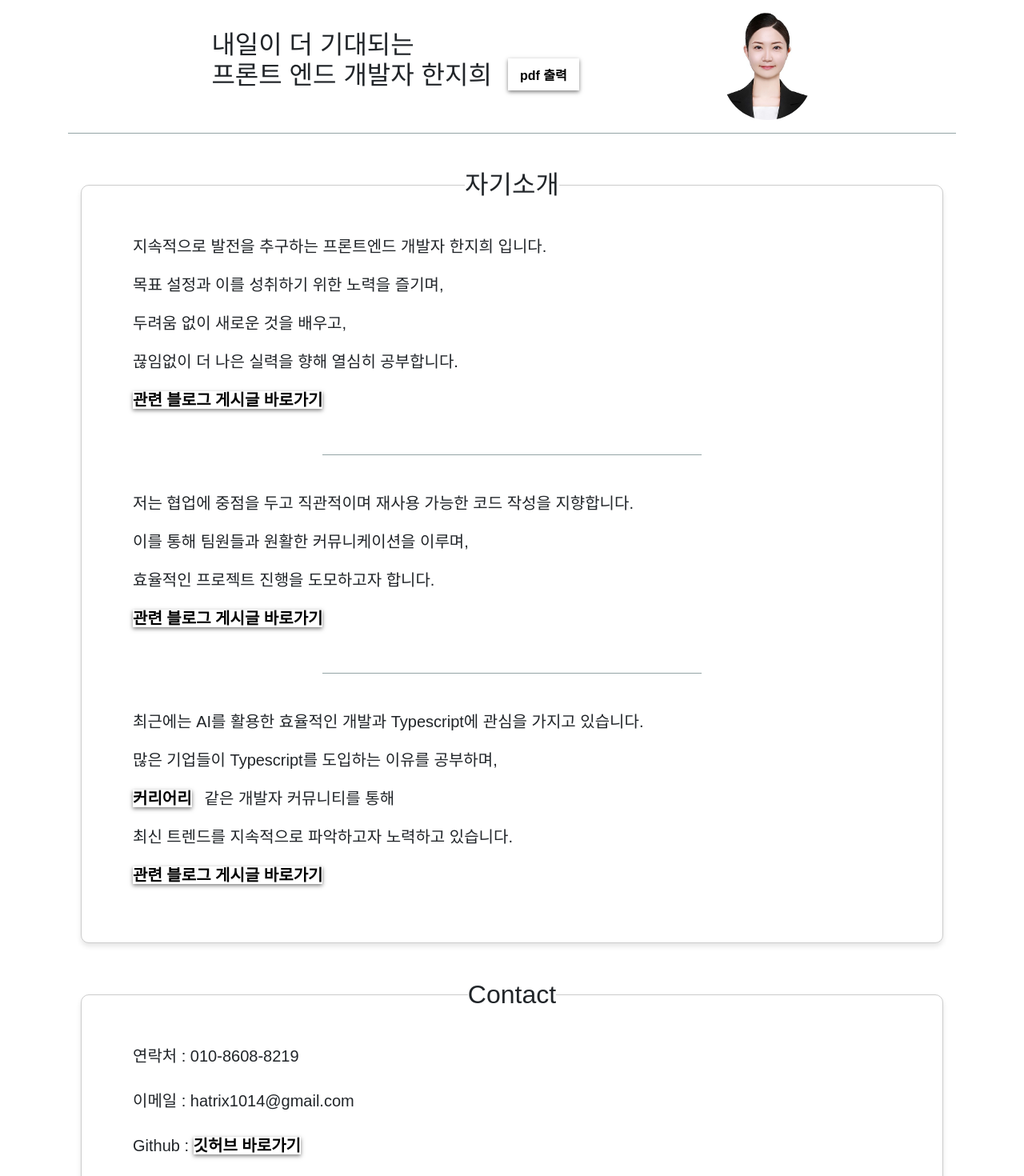
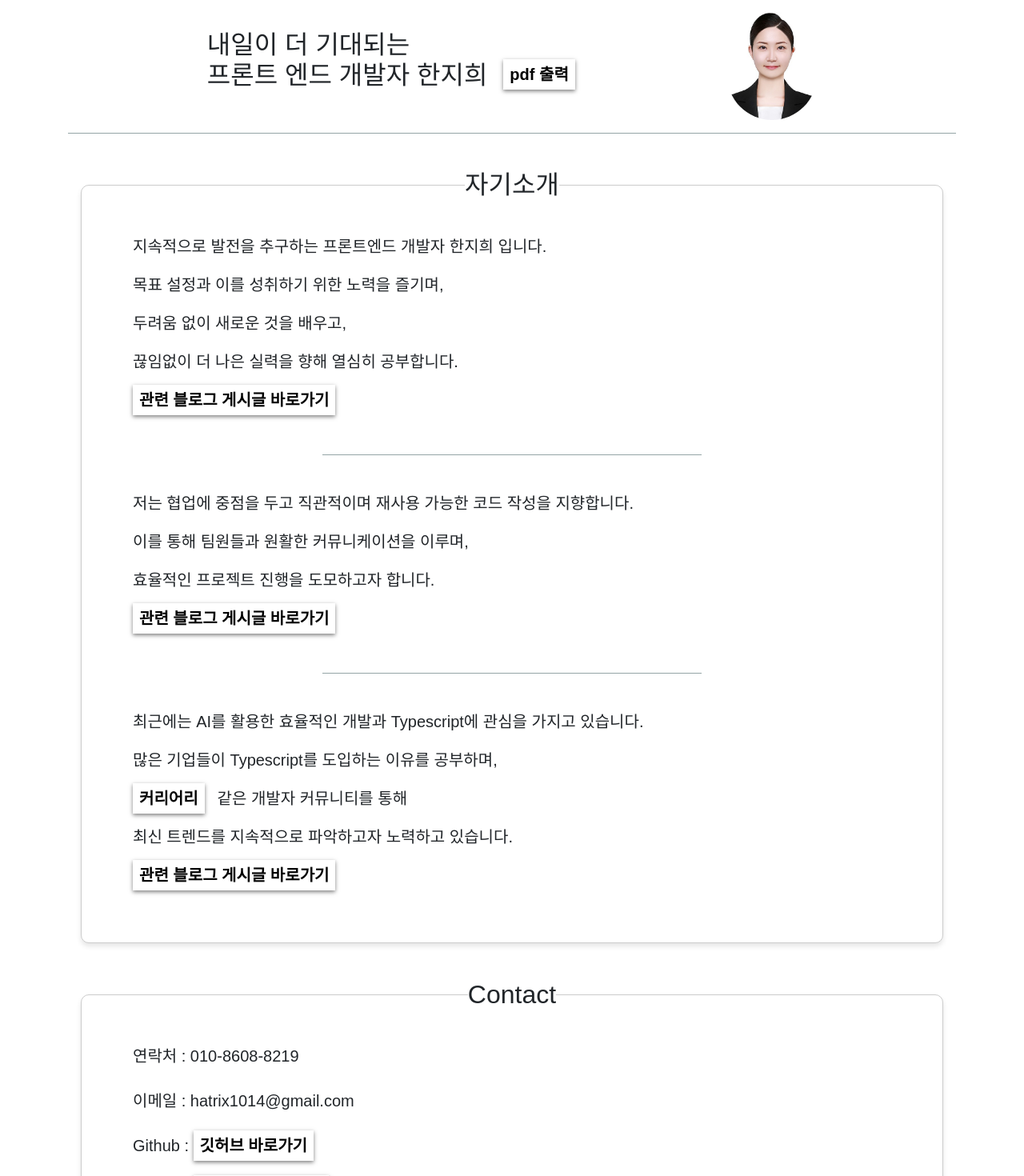
Before and after one commit to iamjiheehan/type-project, a React (Create React App) app: page / in a window 1280 px wide. Shown: the top 1470 px of the page at 80% size. Built offline with nearby package versions, Linux system fonts and the light colour scheme; a web font is replaced by a local one.

Commit message:
[Create]StyledLink 컴포넌트 생성

```diff
--- /dev/null
+++ b/src/components/StyledLink.tsx
@@ -0,0 +1,32 @@
+import React, { useState } from 'react';
+import { linkStyle, linkHoverStyle } from './styles';
+
+interface StyledLinkProps {
+    href: string;
+    target: string;
+    children: React.ReactNode;
+}
+
+const StyledLink: React.FC<StyledLinkProps> = ({ href, target, children }) => {
+const [isHovered, setIsHovered] = useState(false);
+
+    const handleMouseEnter = (): void => {
+        setIsHovered(true);
+    };
+
+    const handleMouseLeave = (): void => {
+        setIsHovered(false);
+    };
+
+    const linkStyleToApply = isHovered ? { ...linkStyle, ...linkHoverStyle } : linkStyle;
+
+    return (
+        <a href={href} target={target} style={linkStyleToApply} onMouseEnter={handleMouseEnter} onMouseLeave={handleMouseLeave}>
+        {children}
+        </a>
+    );
+};
+
+StyledLink.displayName = 'StyledLink';
+
+export default StyledLink;
--- a/src/components/contact.tsx
+++ b/src/components/contact.tsx
@@ -1,15 +1,9 @@
 import React from 'react';
-import styled from 'styled-components';
 
-import { contentBox, columnStyle, absoluteCenter, headerStyle, linkStyle, linkHoverStyle } from './styles';
+import StyledLink from './StyledLink';
 
+import { contentBox, columnStyle, absoluteCenter, headerStyle } from './styles';
 
-const StyledLink = styled.a`
-    ${linkStyle}
-    &:hover {
-        ${linkHoverStyle}
-    }
-`;
 
 const Project: React.FC = () => {
     return (
@@ -58,7 +52,8 @@ const Project: React.FC = () => {
                 <div style={contentBox}>
                     <div style={columnStyle}>
                         <h5>
-                            <strong>SQLD</strong> 개발자 자격증
+
+                            <StyledLink href="https://drive.google.com/file/d/1kXn6rGmLhnzOvUTcXSH7iZR-NPgNtLDq/view?usp=share_link" target="_blank">SQLD</StyledLink> 개발자 자격증
                         </h5><br />
                         <h5>
                             2022.06.24 취득
--- a/src/components/header.tsx
+++ b/src/components/header.tsx
@@ -1,8 +1,16 @@
 import React from 'react';
 import myImage from '../assets/images/myImage.jpg';
-import { containerStyle, headerStyle, buttonStyle, imageStyle, introStyle,textStyle } from './styles';
+import { containerStyle, headerStyle, imageStyle, introStyle,textStyle } from './styles';
 
-export default function Header() {
+import StyledLink from './StyledLink';
+
+
+const Header : React.FC = () => {
+    const pdfPath = 'https://drive.google.com/file/d/1Kx9DjLAIBUSYbV-NvwhkHlPv8Sy51CEr/view?usp=share_link';
+
+    const handleButtonClick = (): void => {
+        window.open(pdfPath, '_blank');
+    };
 
     return (
         <div style={containerStyle}>
@@ -13,7 +21,9 @@ export default function Header() {
                         <h2 style={textStyle}>프론트 엔드 개발자 한지희</h2>
                     </div>
                     <div>
-                        <button style={buttonStyle}><span>pdf 출력</span></button>
+                        <h5>
+                            <StyledLink href="https://drive.google.com/file/d/1kXn6rGmLhnzOvUTcXSH7iZR-NPgNtLDq/view?usp=share_link" target="_blank">pdf 출력</StyledLink>
+                        </h5>
                     </div>
                 </div>
             </div>
@@ -23,3 +33,5 @@ export default function Header() {
         </div>
     );
 }
+
+export default Header;
--- a/src/components/intro.tsx
+++ b/src/components/intro.tsx
@@ -1,14 +1,9 @@
 import React from 'react';
-import styled from 'styled-components';
 
-import { contentBox, columnStyle, absoluteCenter, headerStyle,linkStyle, linkHoverStyle } from './styles';
+import StyledLink from './StyledLink';
 
-const StyledLink = styled.a`
-    ${linkStyle}
-    &:hover {
-        ${linkHoverStyle}
-    }
-`;
+
+import { contentBox, columnStyle, absoluteCenter, headerStyle } from './styles';
 
 const Intro: React.FC = () => {
 
--- a/src/components/project.tsx
+++ b/src/components/project.tsx
@@ -9,25 +9,9 @@ import reactIco from '../assets/images/reactIco.png';
 import reduxToolkit from '../assets/images/reduxToolkit.png';
 import styledComponents from '../assets/images/styledComponents.png';
 
-import { contentBox, containerStyle, absoluteCenter, headerStyle, iconStyle, gifStyle, titleStyle, linkStyle } from './styles';
+import StyledLink from './StyledLink';
 
-interface StyledLinkProps {
-    href: string;
-    target: string;
-    children: React.ReactNode;
-}
-
-const StyledLink: React.FC<StyledLinkProps> = ({ href, target, children }) => {
-    return (
-        <a href={href} target={target} style={linkStyle}>
-            {children}
-        </a>
-    );
-};
-//FC : function component
-// StyledLinkProps 타입의 props를 받아서 ReactNode를 리턴하는 함수형 컴포넌트
-
-StyledLink.displayName = 'StyledLink';
+import { contentBox, containerStyle, absoluteCenter, headerStyle, iconStyle, gifStyle, titleStyle } from './styles';
 
 export default function Project(): JSX.Element {
     return (
--- a/src/components/skill.tsx
+++ b/src/components/skill.tsx
@@ -10,25 +10,7 @@ import reduxToolkit from '../assets/images/reduxToolkit.png';
 import github from '../assets/images/github.png';
 import vscode from '../assets/images/vscode.png';
 
-import { contentBox, containerStyle, absoluteCenter, headerStyle, iconStyle, linkStyle } from './styles';
-
-interface StyledLinkProps {
-    href: string;
-    target: string;
-    children: React.ReactNode;
-}
-
-const StyledLink: React.FC<StyledLinkProps> = ({ href, target, children }) => {
-    return (
-        <a href={href} target={target} style={linkStyle}>
-            {children}
-        </a>
-    );
-};
-//FC : function component
-// StyledLinkProps 타입의 props를 받아서 ReactNode를 리턴하는 함수형 컴포넌트
-
-StyledLink.displayName = 'StyledLink';
+import { contentBox, containerStyle, absoluteCenter, headerStyle, iconStyle } from './styles';
 
 export default function Skill(): JSX.Element {
     return (
--- a/src/components/styles.ts
+++ b/src/components/styles.ts
@@ -38,16 +38,6 @@ export const textStyle: React.CSSProperties = {
     paddingRight: '20px',
 };
 
-export const buttonStyle: React.CSSProperties = {
-    padding: '10px 15px',
-    height: '40px',
-    border: '0',
-    background: 'white',
-    color: 'black',
-    fontWeight: 'bold',
-    cursor: 'pointer',
-    boxShadow: '0px 2px 5px rgba(0, 0, 0, 0.5)',
-};
 
 export const imageStyle: React.CSSProperties = {
     height: '150px',
@@ -67,6 +57,7 @@ export const gifStyle: React.CSSProperties = {
 };
 
 export const linkStyle = {
+    padding: '0.5rem',
     marginRight: '1rem',
     textDecoration: 'none',
     color: 'black',
```
Also changed, not shown: 1 other file (tests, documents, lock files or other folders).
